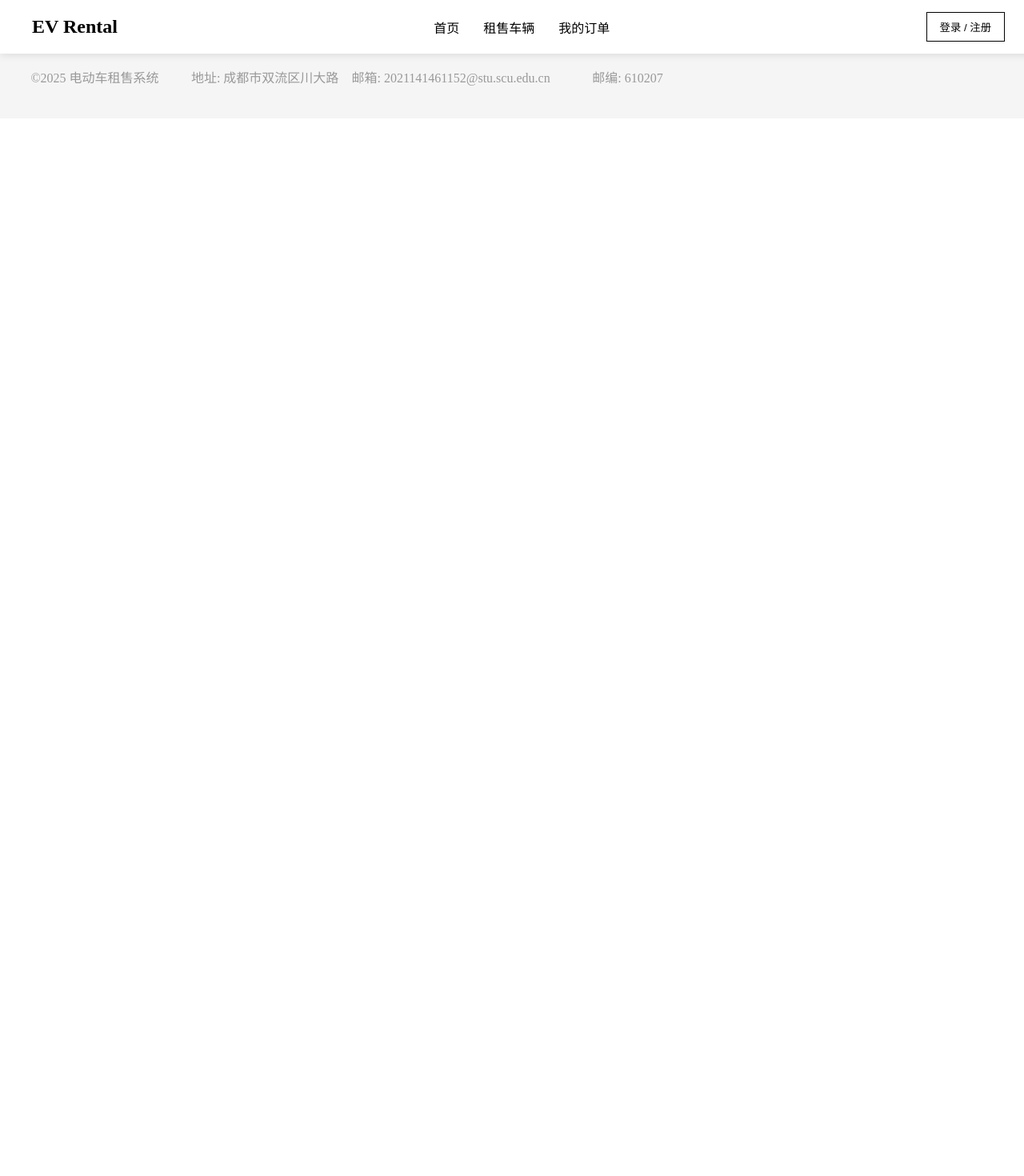
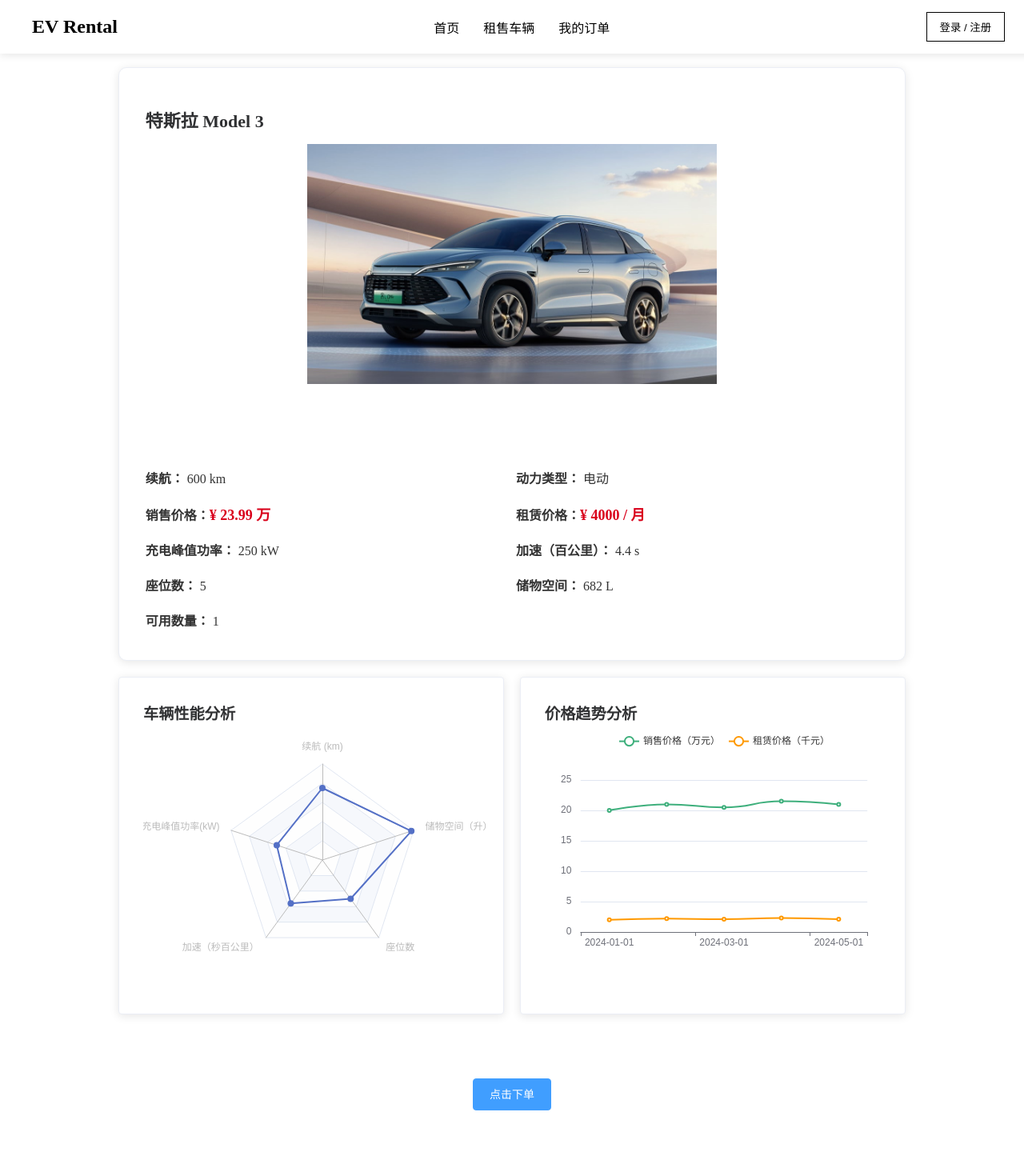
Before and after one commit to juufuuteiiori/ev-rental, a Vue app in the folder frontend/: page /car/1 in a window 1280 px wide. Shown: the top 1470 px of the page at 80% size. Before the commit the page ends 800 px from the top, so only its background shows below. Built offline with nearby package versions, Linux system fonts and the light colour scheme.

Commit message:
完成车辆详情页面

```diff
--- a/frontend/package.json
+++ b/frontend/package.json
@@ -8,7 +8,9 @@
     "lint": "vue-cli-service lint"
   },
   "dependencies": {
+    "axios": "^1.7.9",
     "core-js": "^3.8.3",
+    "echarts": "^5.6.0",
     "element-ui": "^2.15.14",
     "swiper": "^5.4.5",
     "vue": "^2.7.16",
--- a/frontend/src/App.vue
+++ b/frontend/src/App.vue
@@ -1,7 +1,11 @@
 <template>
   <div id="app">
     <NavBar />
-    <router-view />
+    <router-view v-slot="{ Component }">
+      <keep-alive>
+        <component :is="Component" />
+      </keep-alive>
+    </router-view>
     <FooterBar />
   </div>
 </template>
--- a/frontend/src/router/index.js
+++ b/frontend/src/router/index.js
@@ -1,9 +1,10 @@
 import Vue from "vue";
 import VueRouter from "vue-router";
-import HomeView from "@/views/HomeView.vue"; // 确保 HomeView.vue 放在 `src/views/` 目录下
+import HomeView from "@/views/HomeView.vue";
 import ErrorPage from "@/views/ErrorPage.vue";
 import LogIn from "@/views/LogIn.vue";
 import CarList from "@/views/CarList.vue";
+import CarDetail from "@/views/CarDetail.vue";
 
 Vue.use(VueRouter); // 路由管理工具
 
@@ -14,7 +15,7 @@
     component: HomeView,
   },
   {
-    path: "/404",
+    path: "*",
     name: "ErrorPage",
     component: ErrorPage,
   },
@@ -28,11 +29,23 @@
     name: "CarList",
     component: CarList,
   },
+  {
+    path: "/car/:id",
+    name: "CarDetail",
+    component: CarDetail,
+  },
 ]; // 定义路由规则
 
 const router = new VueRouter({
   mode: "history", // 使用 history 模式，去掉 URL 中的 #
   routes,
+  scrollBehavior(to, from, savedPosition) {
+    if (savedPosition) {
+      return savedPosition; // 返回时恢复上次滚动位置
+    } else {
+      return { x: 0, y: 0 }; // 进入新页面时回到顶部
+    }
+  },
 }); // 创建实例
 
 export default router; // 导出实例
--- /dev/null
+++ b/frontend/src/views/CarDetail.vue
@@ -0,0 +1,286 @@
+<template>
+  <div class="car-detail">
+    <el-card class="car-info">
+      <h2 class="car-title">{{ car.brand_name }} {{ car.model_name }}</h2>
+
+      <!-- 车辆图片轮播 -->
+      <el-carousel class="car-carousel">
+        <el-carousel-item v-for="(image, index) in car.images" :key="index">
+          <img :src="image" class="car-image" />
+        </el-carousel-item>
+      </el-carousel>
+
+      <!-- 车辆基本信息 -->
+      <div>
+        <div class="car-specs">
+          <p><strong>续航：</strong> {{ car.max_range }} km</p>
+          <p><strong>动力类型：</strong> {{ car.power_type }}</p>
+          <p>
+            <strong>销售价格：</strong>
+            <span class="price">¥ {{ car.salePrice }} 万</span>
+          </p>
+          <p>
+            <strong>租赁价格：</strong>
+            <span class="price">¥ {{ car.rentalPrice }} / 月</span>
+          </p>
+          <p><strong>充电峰值功率：</strong> {{ car.charging_power }} kW</p>
+          <p><strong>加速（百公里）：</strong> {{ car.acceleration }} s</p>
+          <p><strong>座位数：</strong> {{ car.seats }}</p>
+          <p><strong>储物空间：</strong> {{ car.trunk_space }} L</p>
+          <p><strong>可用数量：</strong> {{ car.available_number }}</p>
+        </div>
+      </div>
+    </el-card>
+
+    <!-- 数据可视化 -->
+    <div class="charts-container">
+      <el-card class="chart-card">
+        <h3>车辆性能分析</h3>
+        <div ref="radarChart" class="chart"></div>
+      </el-card>
+
+      <el-card class="chart-card">
+        <h3>价格趋势分析</h3>
+        <div ref="lineChart" class="chart"></div>
+      </el-card>
+    </div>
+
+    <div class="action-buttons">
+      <el-button type="primary" size="large" @click="handleBuy"
+        >点击下单</el-button
+      >
+    </div>
+  </div>
+</template>
+
+<script>
+import * as echarts from "echarts";
+// import axios from "axios";
+
+export default {
+  name: "CarDetail",
+  data() {
+    return {
+      car: {}, // 车辆数据
+      carHistoryPrices: [],
+    };
+  },
+  methods: {
+    async fetchCarDetails() {
+      const carId = this.$route.params.id;
+      //   const response = await axios.get(`/api/cars/${carId}`);
+      //   this.car = response.data;
+      this.car = {
+        id: carId,
+        brand_name: "特斯拉",
+        model_name: "Model 3",
+        max_range: 600,
+        rentalPrice: 4000,
+        salePrice: 23.99,
+        power_type: "电动",
+        charging_power: 250,
+        acceleration: 4.4,
+        seats: 5,
+        trunk_space: 682,
+        available_number: 1,
+        images: [
+          require("@/assets/CarList/byd_sl.jpg"),
+          require("@/assets/CarList/byd_sl.jpg"),
+        ],
+      };
+
+      // 渲染图表
+      this.renderRadarChart();
+
+      this.carHistoryPrices = [
+        { date: "2024-01-01", salePrice: 20, rentalPrice: 2 },
+        { date: "2024-02-01", salePrice: 21, rentalPrice: 2.2 },
+        { date: "2024-03-01", salePrice: 20.5, rentalPrice: 2.1 },
+        { date: "2024-04-01", salePrice: 21.5, rentalPrice: 2.3 },
+        { date: "2024-05-01", salePrice: 21.0, rentalPrice: 2.1 },
+      ];
+      this.renderLineChart();
+    },
+
+    renderRadarChart() {
+      const radarChart = echarts.init(this.$refs.radarChart);
+      const option = {
+        radar: {
+          indicator: [
+            { name: "续航 (km)", max: 800 },
+            { name: "充电峰值功率(kW)", max: 500 },
+            { name: "加速（秒百公里）", max: 10 },
+            { name: "座位数", max: 10 },
+            { name: "储物空间（升）", max: 700 },
+          ],
+        },
+        series: [
+          {
+            type: "radar",
+            data: [
+              {
+                value: [
+                  this.car.max_range, // 续航
+                  this.car.charging_power, // 充电功率
+                  10 - this.car.acceleration, // 加速度
+                  this.car.seats, // 座位数
+                  this.car.trunk_space, // 储物空间
+                ],
+                name: this.car.model_name,
+              },
+            ],
+          },
+        ],
+      };
+      radarChart.setOption(option);
+    },
+    renderLineChart() {
+      const lineChart = echarts.init(this.$refs.lineChart);
+
+      // 从历史数据中提取日期、销售价格、租赁价格
+      const dates = this.carHistoryPrices.map((item) => item.date);
+      const salePrices = this.carHistoryPrices.map((item) => item.salePrice);
+      const rentalPrices = this.carHistoryPrices.map(
+        (item) => item.rentalPrice
+      );
+
+      const option = {
+        title: {},
+        tooltip: {
+          trigger: "axis",
+        },
+        legend: {
+          data: ["销售价格（万元）", "租赁价格（千元）"],
+        },
+        xAxis: {
+          type: "category",
+          data: dates,
+        },
+        yAxis: {
+          type: "value",
+          axisLabel: {
+            formatter: "{value} ",
+          },
+        },
+        series: [
+          {
+            name: "销售价格（万元）",
+            type: "line",
+            data: salePrices,
+            smooth: true, // 平滑折线
+            color: "#3eaf7c",
+          },
+          {
+            name: "租赁价格（千元）",
+            type: "line",
+            data: rentalPrices,
+            smooth: true, // 平滑折线
+            color: "#ff9900",
+          },
+        ],
+      };
+
+      lineChart.setOption(option);
+    },
+  },
+  mounted() {
+    this.fetchCarDetails();
+  },
+};
+</script>
+
+<style scoped>
+.car-detail {
+  max-width: 80%;
+  margin: 5% 10%;
+  padding: 20px;
+}
+
+.car-info {
+  margin-bottom: 20px;
+  padding: 1vw;
+  border-radius: 10px;
+  box-shadow: 0 2px 10px rgba(0, 0, 0, 0.1);
+}
+
+/* 标题 */
+.car-title {
+  font-size: 22px;
+  font-weight: bold;
+  margin: 15px 0;
+}
+
+.car-carousel {
+  width: 40vw;
+  height: 50vh;
+  margin: 0 auto;
+}
+
+.el-carousel-item {
+  display: flex;
+  align-items: center;
+  justify-content: center;
+  height: 100%; /* 确保轮播项填充整个轮播盘 */
+}
+
+/* 图片轮播 */
+.car-image {
+  width: 100%;
+  height: 100%;
+  object-fit: cover;
+  object-position: center center;
+}
+
+/* 车辆信息 */
+.car-specs {
+  display: grid;
+  grid-template-columns: repeat(2, 1fr); /* 两列布局 */
+  gap: 10px;
+  font-size: 16px;
+  color: #333;
+}
+
+.car-specs p {
+  margin: 0;
+  padding: 5px 0;
+}
+
+/* 价格突出显示 */
+.price {
+  font-size: 18px;
+  font-weight: bold;
+  color: #d9001b; /* 红色价格 */
+}
+
+.charts-container {
+  display: flex;
+  gap: 20px;
+}
+
+.chart-card {
+  padding: 10px;
+  width: 40vw;
+  display: flex; /* 让内部元素使用 flex 布局 */
+  flex-direction: column; /* 让 h3 和图表垂直排列 */
+  justify-content: flex-start; /* 确保 h3 贴近顶部 */
+  align-items: flex-start; /* 确保 h3 贴近左侧 */
+  min-height: 50vh; /* 让 Card 高度更合理 */
+}
+
+.chart-card h3 {
+  margin: 0 0 10px 0; /* 底部留白，防止 h3 贴着图表 */
+  font-size: 1.2rem; /* 控制标题大小 */
+}
+
+.chart {
+  width: 35vw; /* 控制宽度 */
+  height: 40vh; /* 控制高度 */
+}
+
+.action-buttons {
+  display: flex;
+  justify-content: center;
+  gap: 15px;
+  margin-top: 10vh;
+}
+</style>
--- a/frontend/src/views/ErrorPage.vue
+++ b/frontend/src/views/ErrorPage.vue
@@ -6,7 +6,7 @@
       sub-title="抱歉，您访问的页面不存在"
     >
       <template #extra>
-        <el-button type="primary" @click="goHome">返回首页</el-button>
+        <el-button type="primary" @click="goBack">返回</el-button>
       </template>
     </el-result>
   </div>
@@ -16,8 +16,12 @@
 export default {
   name: "NotFound",
   methods: {
-    goHome() {
-      this.$router.push("/"); // 返回首页（或修改成别的页面）
+    goBack() {
+      if (window.history.length > 1) {
+        window.history.back(); // 返回上一页
+      } else {
+        this.$router.push("/"); // 如果没有上一页，跳转到首页
+      }
     },
   },
 };
--- a/frontend/src/views/HomeView.vue
+++ b/frontend/src/views/HomeView.vue
@@ -24,7 +24,7 @@
           <div class="content-image-container">
             <img :src="item.imgSrc" alt="" class="content-image" />
           </div>
-          <!-- <p class="content-caption">{{ item.caption }}</p> -->
+
           <span class="content-short-caption">{{ item.shortCaption }}</span>
           <span class="content-long-caption">{{ item.longCaption }}</span>
         </div>
@@ -84,7 +84,7 @@
   },
   methods: {
     handleClick() {
-      this.$router.push("/404"); // 替换成你的目标路径
+      this.$router.push("/cars");
     },
   },
 };
```
Also changed, not shown: frontend/src/views/CarList.vue (+49 -20 lines), 1 other file (tests, documents, lock files or other folders).
